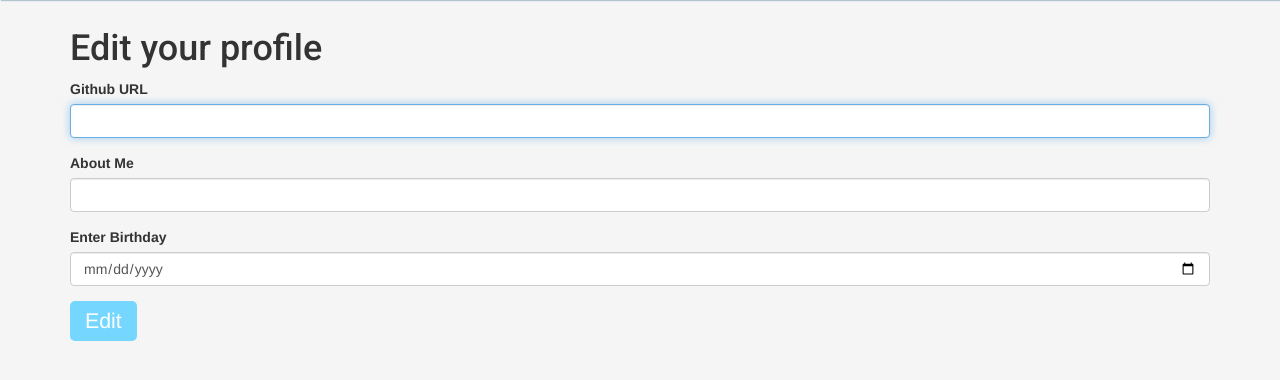
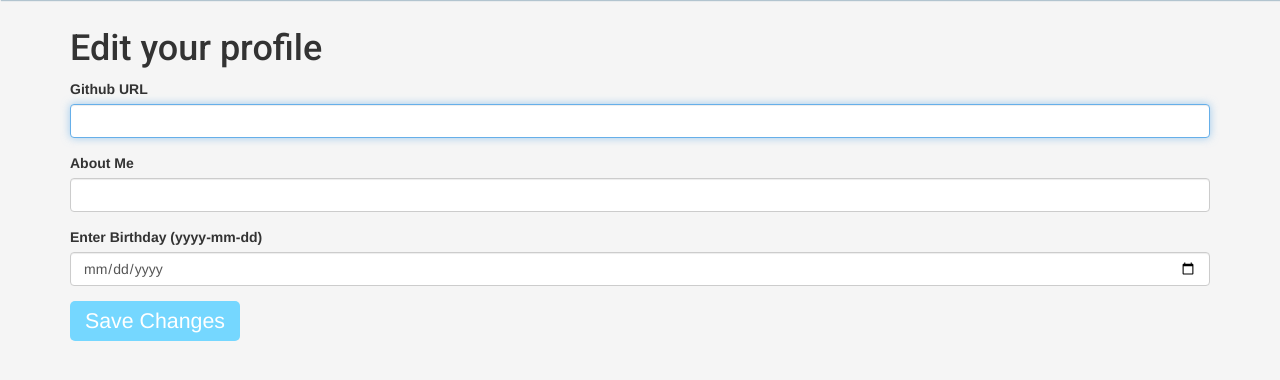
Before and after one commit to CMPUT404F16T04/sturdy-octo-computing-machine, a Django app: template mysite/socknet/templates/socknet/edit_profile.html in a window 1280 px wide. Shown: the part 51-431 px from the top of the page. Run offline with Django 3.2, Linux system fonts and the light colour scheme; the template is opened without the code that fills it: values that come from a table or form of the project are taken from there, others are empty; parts of the project's set-up code (start-up, migrations or seed data) failed here and were passed over; some libraries are stand-ins or nearby versions.

Commit message:
little profile edit changes make not required, a format for date cuz firefox, and button name is different

```diff
--- a/mysite/socknet/templates/socknet/edit_profile.html
+++ b/mysite/socknet/templates/socknet/edit_profile.html
@@ -18,17 +18,17 @@
                 {% csrf_token %}
                 <div class="form-group">
                     <label for="github_url">Github URL</label>
-                    <input id="github_url" class="form-control" autofocus="true" maxlength="254" name="github_url" required="false" type="text">
+                    <input id="github_url" class="form-control" autofocus="true" maxlength="254" name="github_url" type="text">
                 </div>
                 <div class="form-group">
                     <label for="about_me">About Me</label>
-                    <input id="about_me"  class="form-control" name="about_me" required="false" type="text">
+                    <input id="about_me"  class="form-control" name="about_me" type="text">
                 </div>
                 <div class="form-group">
-                    <label for="birthday">Enter Birthday</label>
-                    <input id="birthday"  class="form-control" name="birthday" required="false" type="date">
+                    <label for="birthday">Enter Birthday (yyyy-mm-dd)</label>
+                    <input id="birthday"  class="form-control" name="birthday" type="date">
                 </div>
-                <input type="submit" value="Edit">
+                <input type="submit" value="Save Changes">
             </form>
         </div>
             {% else %}
```
